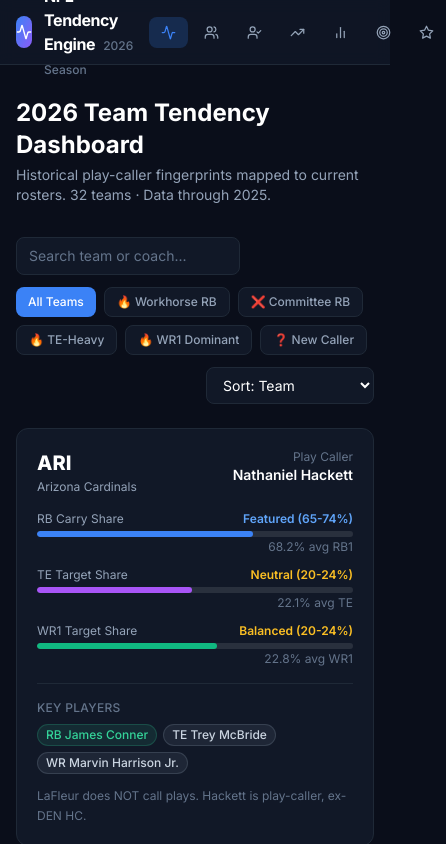
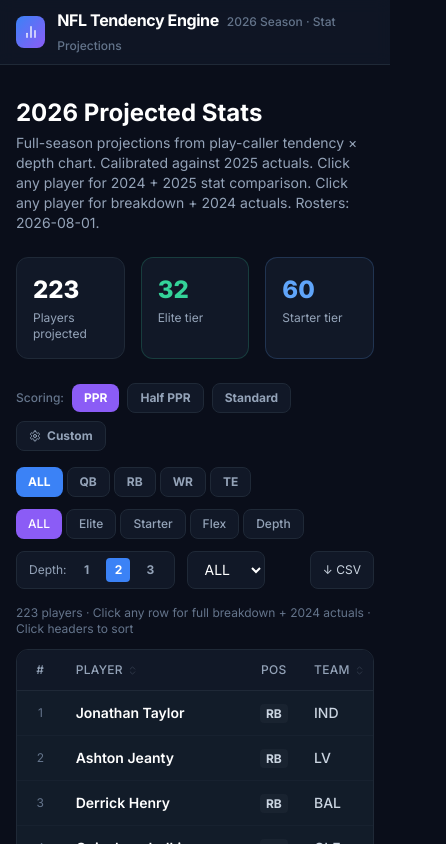
Before and after one commit to Dezar/NFL-Tendencies, a React (Vite) app: page / in a window 390 px wide. Shown: the top 844 px of the page, 446 px wide, since content can reach past the window. Built offline with nearby package versions, Linux system fonts and the light colour scheme.

Commit message:
Update: src/App.jsx

```diff
--- a/src/App.jsx
+++ b/src/App.jsx
@@ -1,74 +1,31 @@
 import React from 'react'
-import { Routes, Route, NavLink } from 'react-router-dom'
-import { Activity, Users, UserCheck, Star, TrendingUp, BarChart2, Target } from 'lucide-react'
-import Dashboard from './pages/Dashboard'
-import Players from './pages/Players'
-import Coaches from './pages/Coaches'
-import CheatSheet from './pages/CheatSheet'
-import Projections from './pages/Projections'
+import { Routes, Route } from 'react-router-dom'
+import { BarChart2 } from 'lucide-react'
 import StatProjections from './pages/StatProjections'
-import DraftValue from './pages/DraftValue'
-
-const navItems = [
-  { to: '/', label: 'Dashboard', icon: Activity },
-  { to: '/players', label: 'Players', icon: Users },
-  { to: '/coaches', label: 'Coaches', icon: UserCheck },
-  { to: '/projections', label: 'Projections', icon: TrendingUp },
-  { to: '/stats', label: 'Stat Lines', icon: BarChart2 },
-  { to: '/draft', label: 'Draft Value', icon: Target },
-  { to: '/cheatsheet', label: 'Cheat Sheet', icon: Star },
-]
 
 export default function App() {
   return (
     <div className="min-h-screen flex flex-col">
       <header className="border-b border-nfl-border bg-nfl-card/80 backdrop-blur sticky top-0 z-50">
-        <div className="max-w-7xl mx-auto px-4 h-16 flex items-center justify-between">
-          <div className="flex items-center gap-3">
-            <div className="w-8 h-8 rounded-lg bg-gradient-to-br from-nfl-blue to-nfl-purple flex items-center justify-center">
-              <Activity size={16} className="text-white" />
-            </div>
-            <div>
-              <span className="font-bold text-white tracking-tight">NFL Tendency Engine</span>
-              <span className="ml-2 text-xs text-slate-500 font-medium">2026 Season</span>
-            </div>
+        <div className="max-w-7xl mx-auto px-4 h-16 flex items-center gap-3">
+          <div className="w-8 h-8 rounded-lg bg-gradient-to-br from-nfl-blue to-nfl-purple flex items-center justify-center">
+            <BarChart2 size={16} className="text-white" />
           </div>
-          <nav className="flex items-center gap-1">
-            {navItems.map(({ to, label, icon: Icon }) => (
-              <NavLink
-                key={to}
-                to={to}
-                end={to === '/'}
-                className={({ isActive }) =>
-                  `flex items-center gap-2 px-3 py-2 rounded-lg text-sm font-medium transition-all ${
-                    isActive
-                      ? 'bg-nfl-blue/20 text-nfl-blue'
-                      : 'text-slate-400 hover:text-white hover:bg-white/5'
-                  }`
-                }
-              >
-                <Icon size={15} />
-                <span className="hidden sm:inline">{label}</span>
-              </NavLink>
-            ))}
-          </nav>
+          <div>
+            <span className="font-bold text-white tracking-tight">NFL Tendency Engine</span>
+            <span className="ml-2 text-xs text-slate-500 font-medium">2026 Season · Stat Projections</span>
+          </div>
         </div>
       </header>
 
       <main className="flex-1 max-w-7xl mx-auto w-full px-4 py-8">
         <Routes>
-          <Route path="/" element={<Dashboard />} />
-          <Route path="/players" element={<Players />} />
-          <Route path="/coaches" element={<Coaches />} />
-          <Route path="/projections" element={<Projections />} />
-          <Route path="/stats" element={<StatProjections />} />
-          <Route path="/draft" element={<DraftValue />} />
-          <Route path="/cheatsheet" element={<CheatSheet />} />
+          <Route path="/*" element={<StatProjections />} />
         </Routes>
       </main>
 
       <footer className="border-t border-nfl-border py-4 text-center text-xs text-slate-600">
-        NFL Tendency Engine · Data through 2025 season · Rosters as of August 2026
+        NFL Tendency Engine · Calibrated against 2025 actuals · Rosters August 2026
       </footer>
     </div>
   )
```
